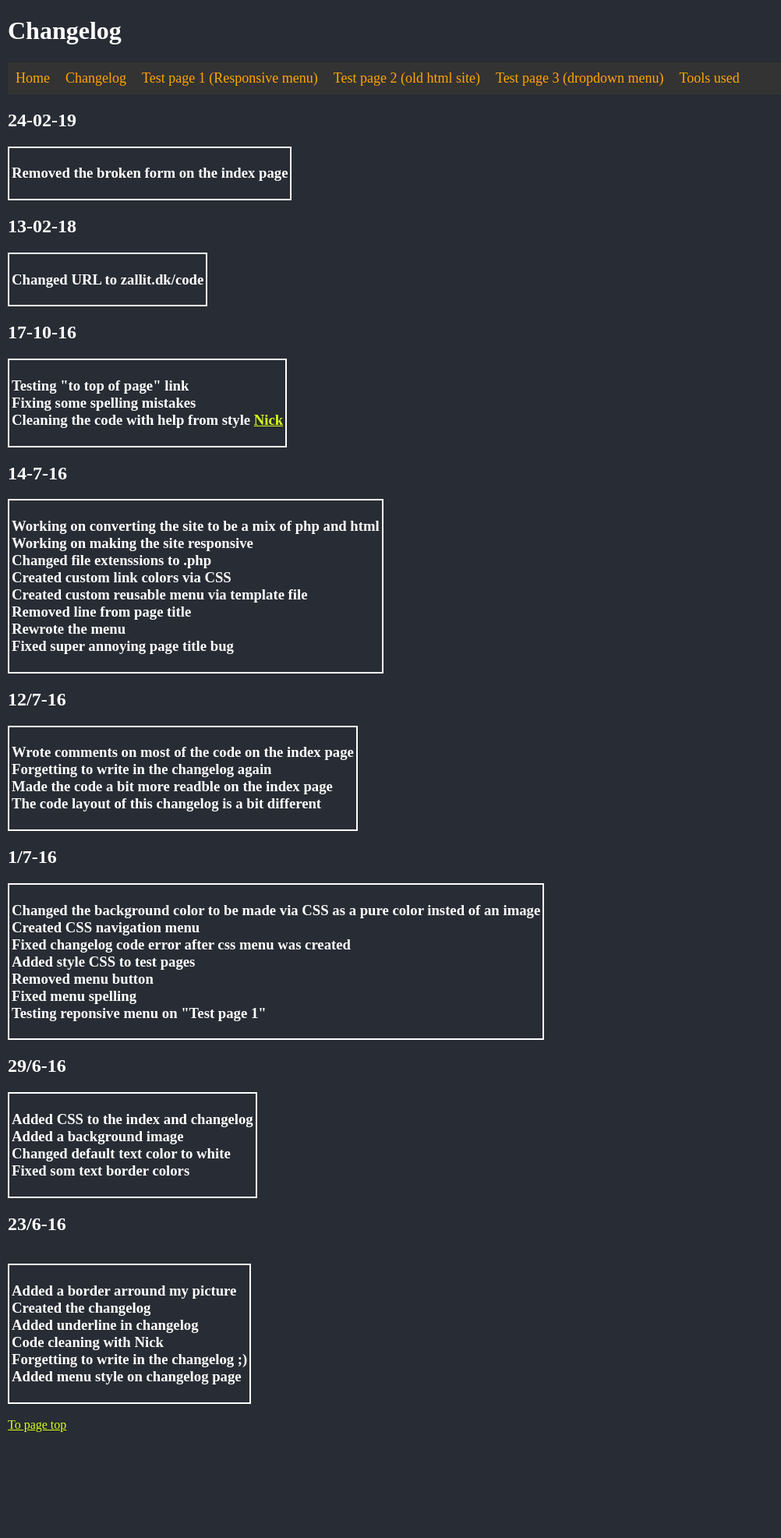
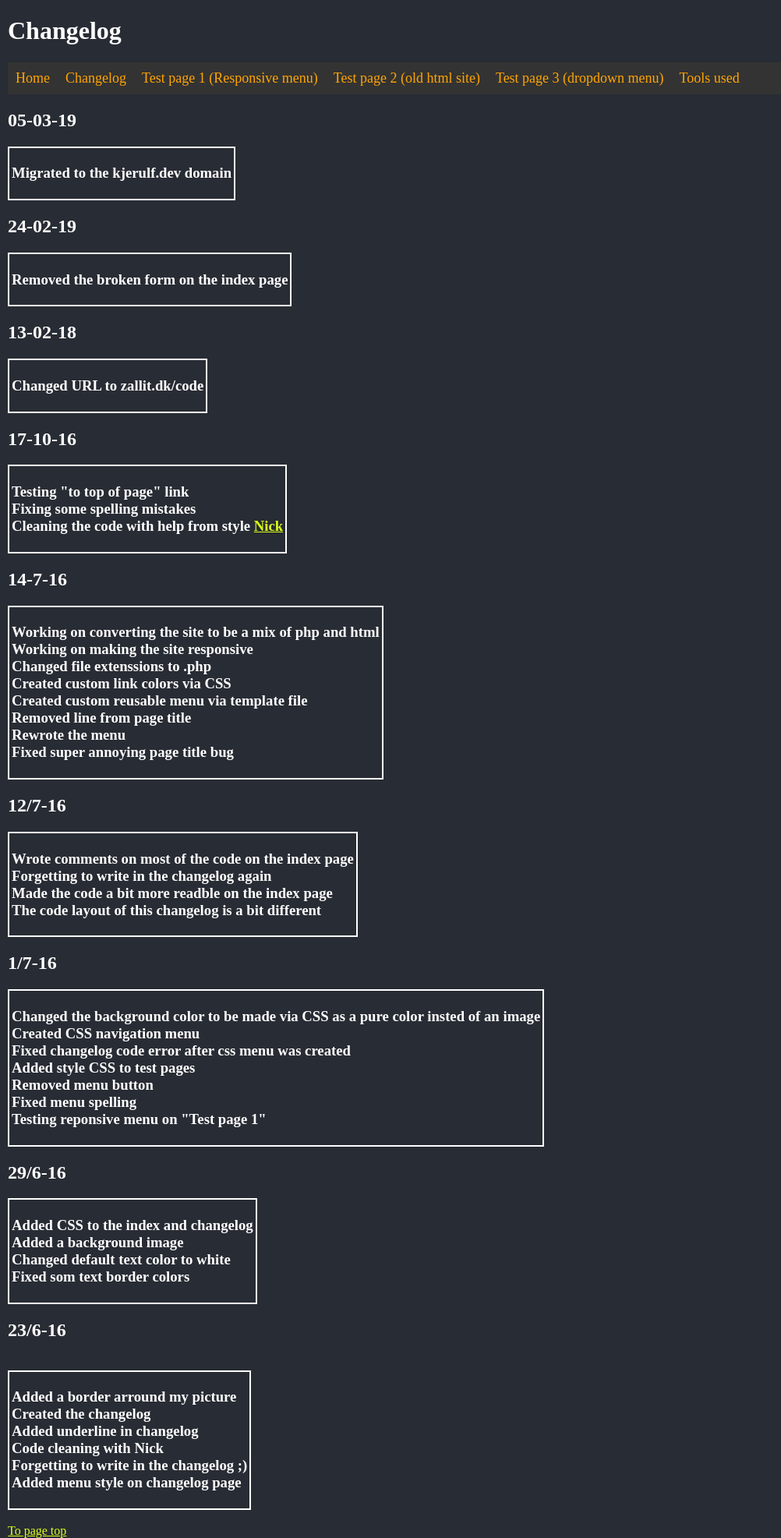
Before and after one commit to zallit/kjerulf.dev, a PHP site: page /changelog.php in a window 1280 px wide. Shown: the whole page at 78% size, without its empty margins (0-1002 px from the left). Before the commit the page ends 1837 px from the top, so only its background shows below. Run offline with PHP 8.4, Linux system fonts and the light colour scheme.

Commit message:
Migrated to kjerulf.dev

```diff
--- a/changelog.php
+++ b/changelog.php
@@ -20,6 +20,18 @@
             include "template.html";
           ?>
     </nav>
+    <h2>05-03-19</h2>
+    <table style="border: 2px solid white">
+      <tr>
+        <td>
+          <h3><ul>
+            <li>Migrated to the kjerulf.dev domain </li><br>
+
+          </ul></h3>
+        </td>
+      </tr>
+    </table>
+
     <h2>24-02-19</h2>
     <table style="border: 2px solid white">
       <tr>
--- a/index.php
+++ b/index.php
@@ -3,14 +3,14 @@
   <head>
     <link href="style.css" rel="stylesheet" type="text/css">  <!-- Tell the page to use style.css as a stylesheet and defines how the text and background looks-->
     <meta charset="utf-8"> <!-- Defines what kind of character set is in use -->
-  <title>Zallit´s testing site</title> <!-- The page title showing in the browser window -->
+  <title>Andreas Kjerulf´s testing site</title> <!-- The page title showing in the browser window -->
   </head>
 <body> <!-- The body text of the page and me testing verious things -->
-  <h1> Welcome to my testing site zallit.dk/code</h1> <!-- The headline for the index page -->
+  <h1> Welcome to my testing site kjerulf.dev</h1> <!-- The headline for the index page -->
 
   <nav>
       <?php
-        $TITLE = "Code.zallit.dk index";
+        $TITLE = "kjerulf.dev index";
         ob_start();
       ?>
 
```
